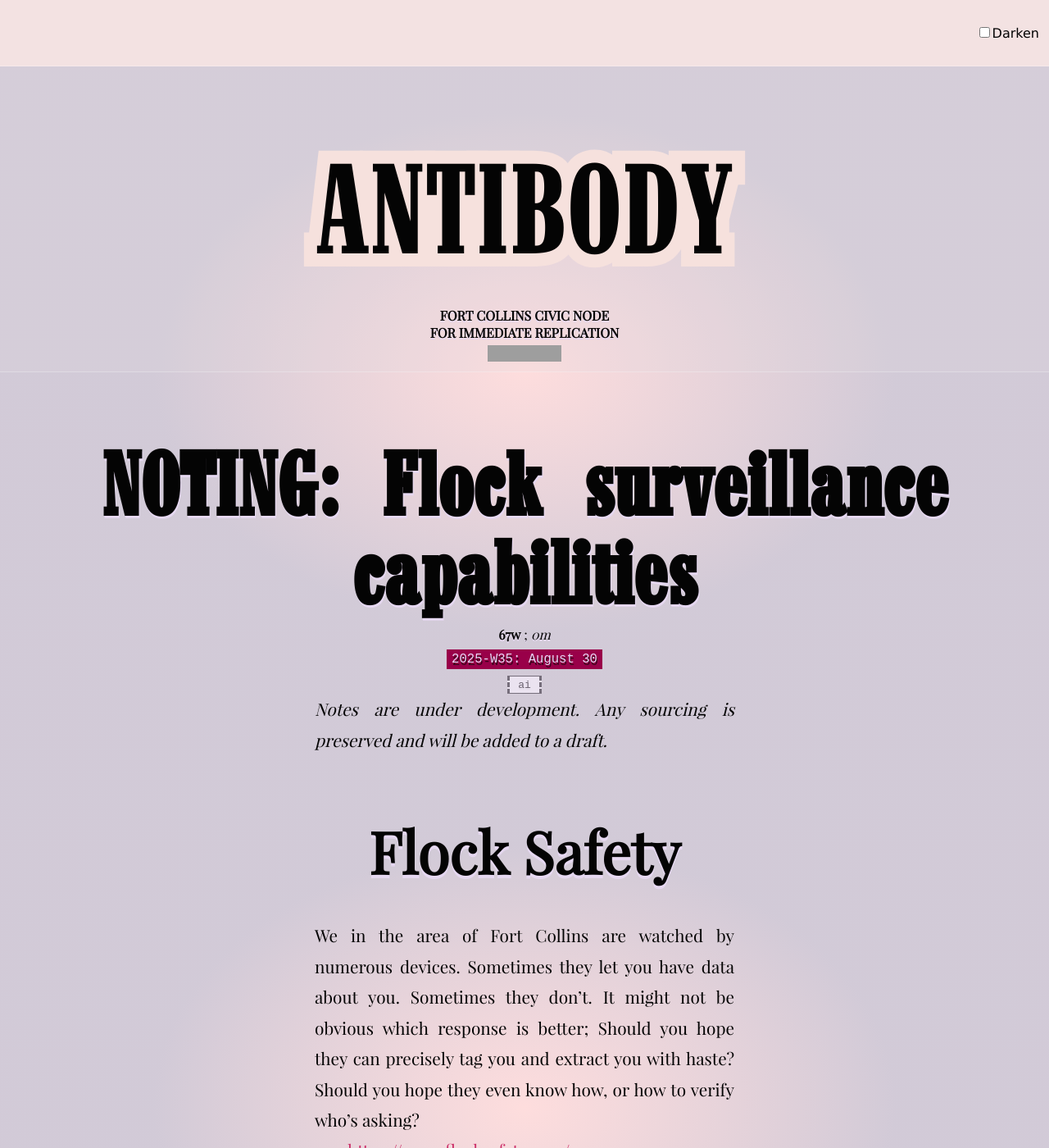
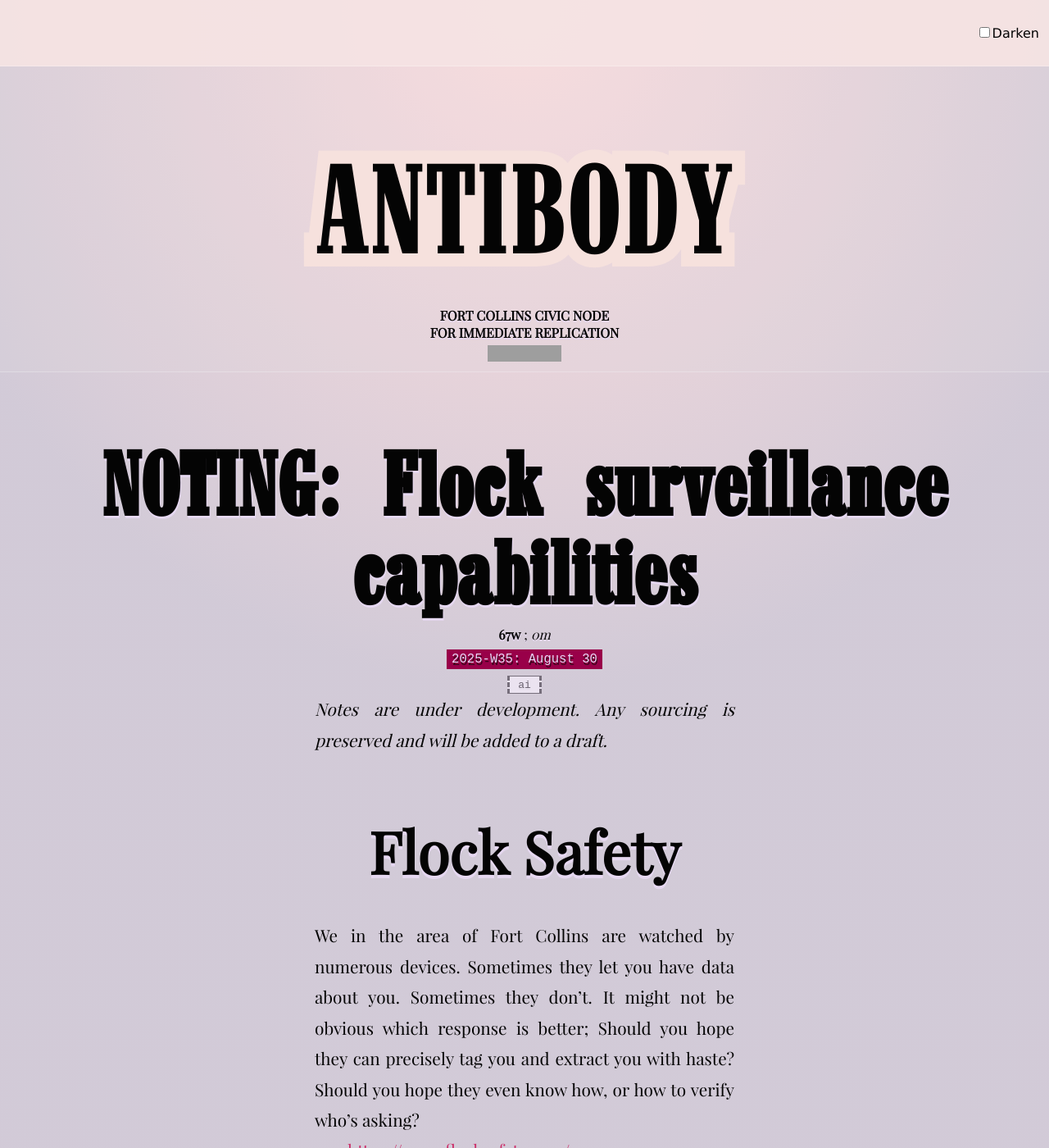
Before and after one commit to tiliv/antibody, a Jekyll site: the page built from docs/journal/autumn-ryan-Flock-Safety/index.md, in a window 1280 px wide and 1400 px high. Shown: the whole window at 82% size. Built offline with Jekyll 4.4.1, drawn with Linux system fonts in a browser that asks for light colours; grey boxes are pictures that could not be loaded.

Commit message:
Redo gradient

```diff
--- a/docs/css/media.css
+++ b/docs/css/media.css
@@ -12,6 +12,17 @@
 @media (max-width: 1600px) {
 }
 @media (max-width: 950px) {
+  html::before{
+    background:
+      /* wider oval for very narrow display */
+      radial-gradient(
+        ellipse 220% 85% at 50% 0%,
+        var(--bg2) 0%, var(--bg2) 42%,
+        var(--bg1) 64%, var(--bg1) 100%
+      ),
+      var(--bg1);
+  }
+
   .nav.side { position: initial; }
   #title-stack { padding-bottom: 12em; }
   #title-stack h1 { font-size: 6em; }
--- a/docs/css/site.css
+++ b/docs/css/site.css
@@ -46,23 +46,31 @@
   font-family: ArticleFont, "Georgia", serif;
 }
 
+html::before {
+  content:"";
+  position:fixed; inset:0; z-index:-1; pointer-events:none;
+
+  background:
+    radial-gradient(
+      ellipse 100% 100% at 50% 0%,
+      var(--bg2) 0%,
+      var(--bg1) 60%, var(--bg1) 100%
+    ),
+    var(--bg1);
+
+  /* keep it out of main paint work */
+  will-change: transform;
+  transform: translateZ(0);
+  contain: paint;
+  image-rendering:auto;
+  backface-visibility:hidden;
+}
+
 body {
   font-family: Verdana;
   width: 100%;
   padding: 0;
   margin: 0;
-  background-image: radial-gradient(center, ellipse cover, var(--bg2) 0%, var(--bg1) 50%, var(--bg1) 100%);
-  background: -ms-radial-gradient(center, ellipse cover, var(--bg2) 0%, var(--bg1) 50%, var(--bg1) 100%);
-  background: -o-radial-gradient(center, ellipse cover, var(--bg2) 0%, var(--bg1) 50%, var(--bg1) 100%);
-  background: -webkit-gradient(radial, center center, 0px, center center, 100%, color-stop(0%, var(--bg2)), color-stop(50%, var(--bg1)), color-stop(100%, var(--bg1)));
-  background: -moz-radial-gradient(center, ellipse cover, var(--bg2) 0%, var(--bg1) 50%, var(--bg1) 100%);
-  background: -webkit-radial-gradient(center, ellipse cover, var(--bg2) 0%, var(--bg1) 50%, var(--bg1) 100%);
-  filter: 'progid:DXImageTransform.Microsoft.gradient( startColorstr=' var(--bg2) ', endColorstr=' var(--bg1) ',GradientType=1 )';
-  background-position: 50% -80vh;
-  background-size: 150vmax 100vmax;
-  background-repeat: no-repeat;
-  background-attachment: fixed;
-  background-color: var(--bg1);
 }
 #bg {
   display: flex;
```
